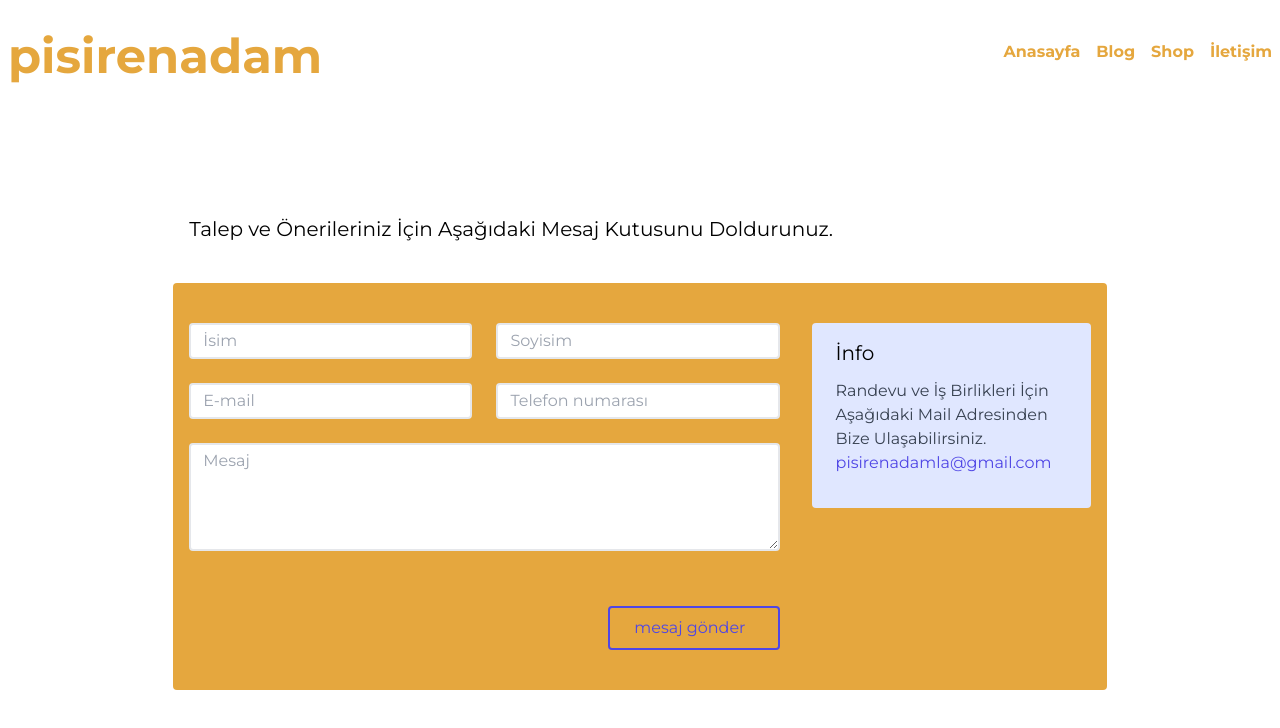
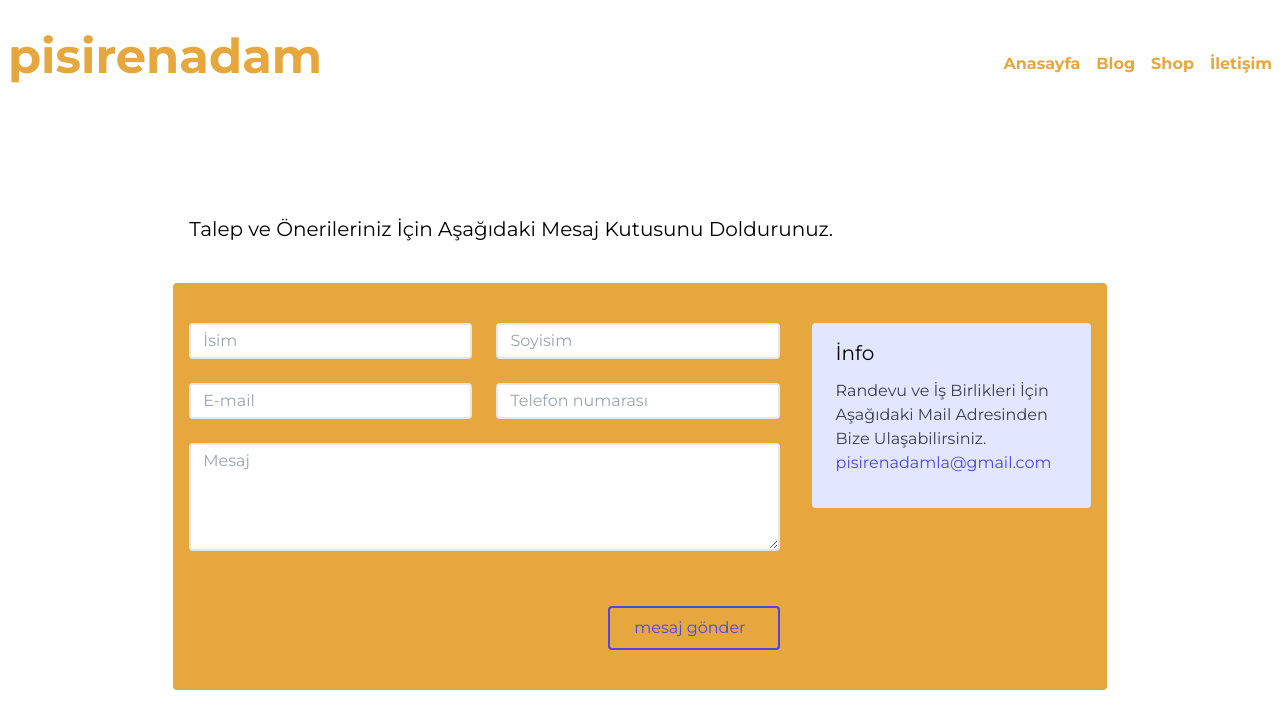
Before and after one commit to Davut97/blog-with-nextjs, a Next.js app: page /contact in a window 1280 px wide. Shown: the top 728 px of the page. Built offline with nearby package versions, Linux system fonts and the light colour scheme.

Commit message:
fixed typos

```diff
--- a/components/Header.jsx
+++ b/components/Header.jsx
@@ -4,31 +4,34 @@ const Header = () => {
   return (
     <div className='container mx-auto px-2 mb-8  sm:text-center'>
       <div className='w-full inline-block  py-8 text-[#E5A73E] text-center'>
-        <div className='md:float-left block text-center sm:float-right mb-4 '>
+        <div className='md:float-left  text-center  mb-4 lg:float-left sm:float-none '>
           <Link href='/'>
-            <span className='cursor-pointer font-bold text-5xl text-[#E5A73E] sm:text-center '>
+            <span className='cursor-pointer font-bold md:text-center text-5xl text-[#E5A73E] sm:text-center '>
               pisirenadam
             </span>
           </Link>
         </div>
 
-        <div className=' md:float-right md:contents sm:text-center md:pt-5'>
-          <Link href={`/contact`}>
-            <span className='md:float-right mt-2  ml-4 font-semibold  cursor-pointer'>
-              İletişim
+        <div className=' md:text-center  lg:float-right md:pt-5'>
+          <Link href={`/`}>
+            <span className='md:text-center place-self-start mt-2  ml-4 font-semibold  cursor-pointer'>
+              Anasayfa
+            </span>
+          </Link>
+          <Link href={`/blogs`}>
+            <span className='md:text-center sm:text-center mt-2 ml-4 font-semibold  cursor-pointer'>
+              Blog
             </span>
           </Link>
 
           <a href='https://mercure.nmq.digital/news/' target='_blank'>
-            <span className='md:float-right mt-2 ml-4 font-semibold  cursor-pointer'>Shop</span>
+            <span className='md:text-center sm:text-center mt-2 ml-4 font-semibold  cursor-pointer'>
+              Shop
+            </span>
           </a>
-
-          <Link href={`/blogs`}>
-            <span className='md:float-right mt-2 ml-4 font-semibold  cursor-pointer'>Blog</span>
-          </Link>
-          <Link href={`/`}>
-            <span className='md:float-right mt-2  ml-4 font-semibold  cursor-pointer'>
-              Anasayfa
+          <Link href={`/contact`}>
+            <span className='md:text-center sm:text-center mt-2  ml-4 font-semibold  cursor-pointer'>
+              İletişim
             </span>
           </Link>
         </div>
```
